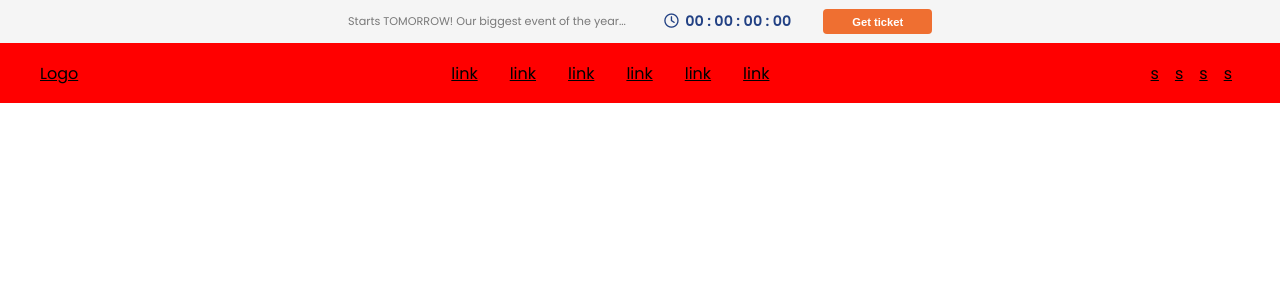
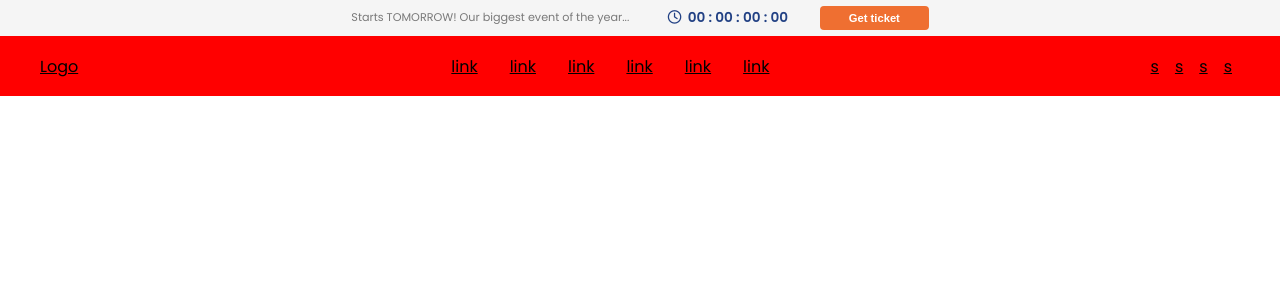
Before and after one commit to RenatoFringuello/proj-html-vuejs, a Vue app: page / in a window 1280 px wide. Shown: the top 300 px of the page. Built offline with nearby package versions, Linux system fonts and the light colour scheme; a web font is replaced by a local one.

Commit message:
add padding and font size corrections

```diff
--- a/src/components/EventTimer.vue
+++ b/src/components/EventTimer.vue
@@ -21,15 +21,16 @@
         color: $cube-boulder;
         background-color: $timer-bg;
         font-size: .7rem;
+        padding: .35rem 0;
         *{
-            margin:.5rem 1rem;
+            margin: 0 1rem;
             &.timer{
-                font-size: .9rem;
+                font-size: .85rem;
                 font-weight: 600;
                 color:$cube-bay-many;
 
                 i{
-                    margin:.4rem;
+                    margin:0 .4rem;
                 }
             }
         }
```
